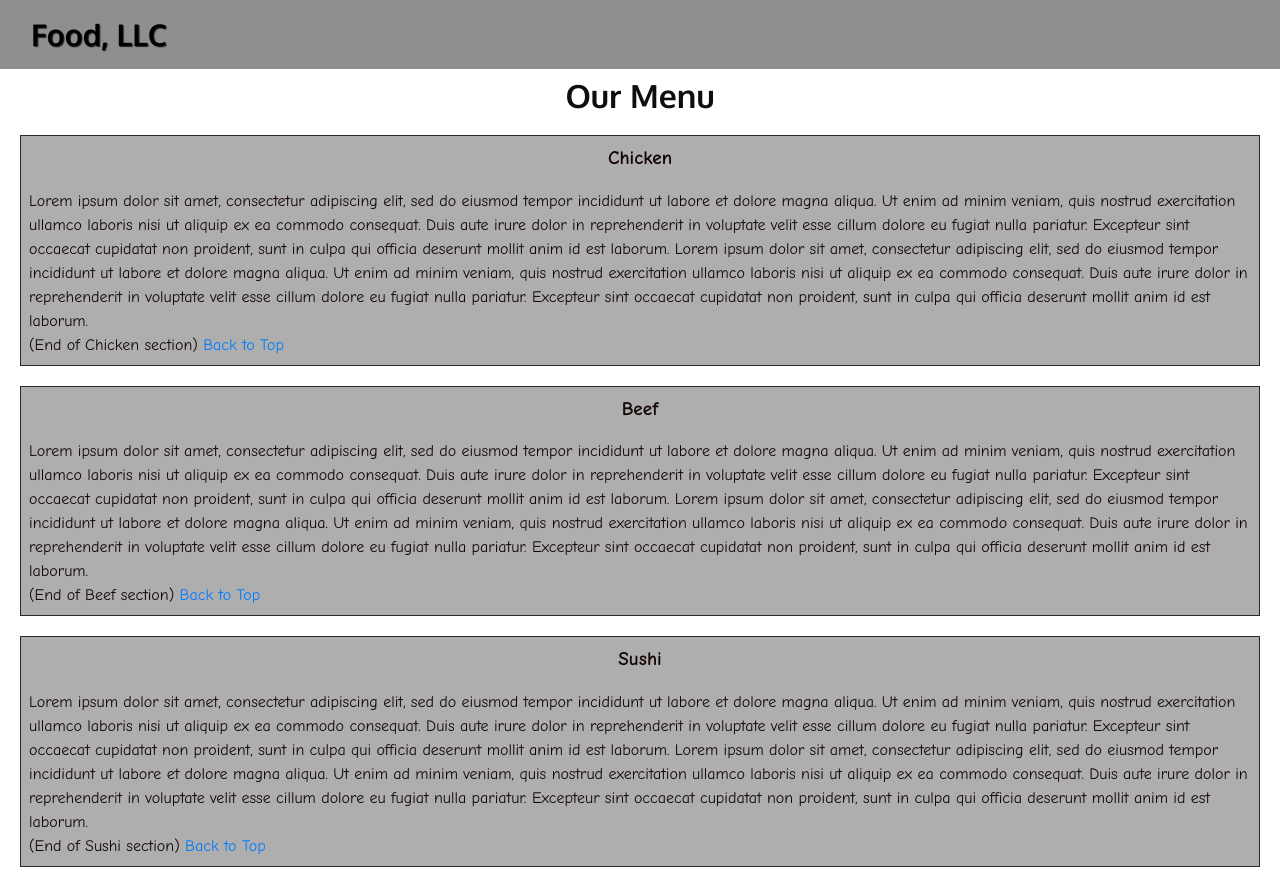
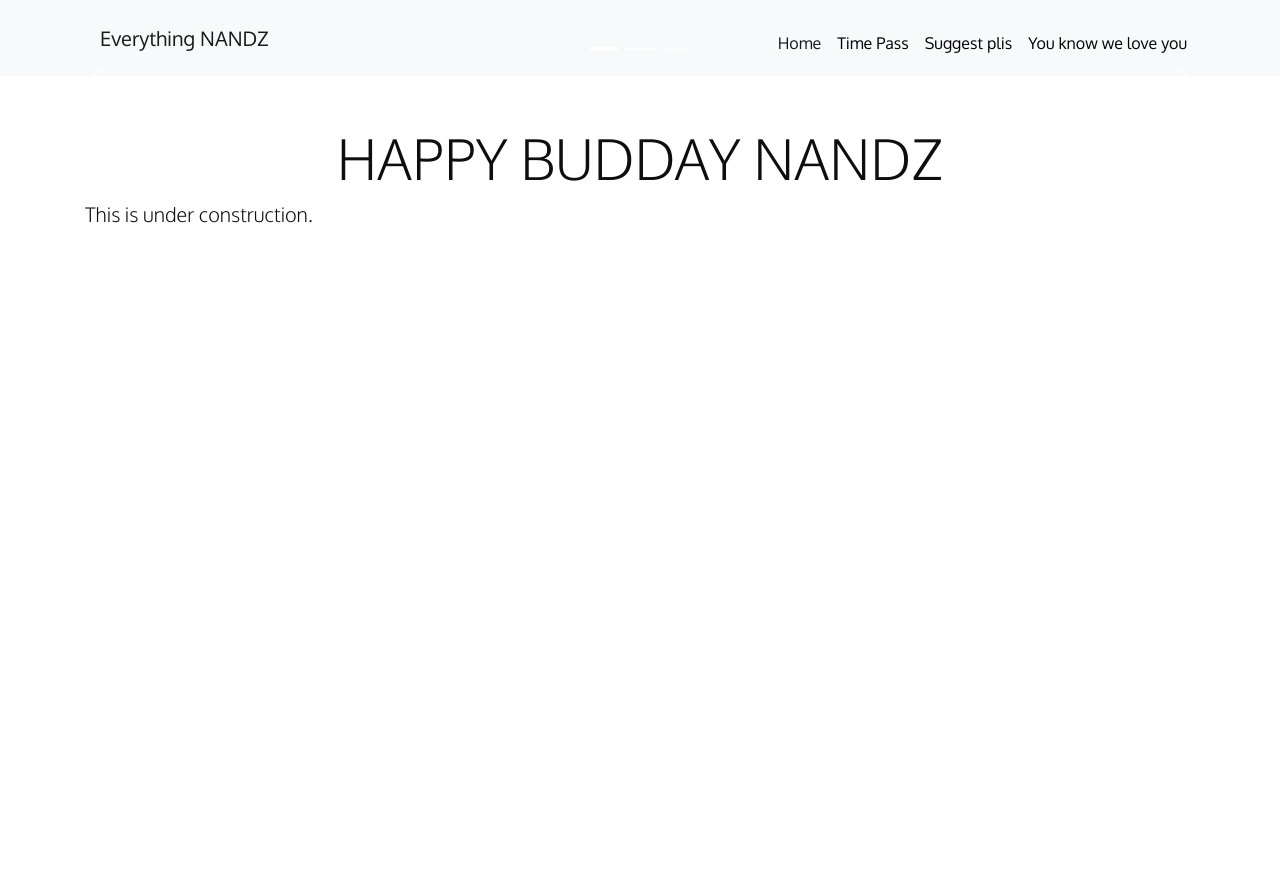
Before and after one commit to glitched-shadeslayer/surprise, a plain HTML site: page index.html in a window 1280 px wide. After the commit the page ends 800 px from the top, so only its background shows below. Drawn offline with Linux system fonts and the light colour scheme; grey boxes are pictures that could not be loaded.

Commit message:
Update index.html

```diff
--- a/index.html
+++ b/index.html
@@ -4,69 +4,89 @@
     <meta charset="utf-8">
     <meta http-equiv="X-UA-Compatible" content="IE=edge">
     <meta name="viewport" content="width=device-width, initial-scale=1">
-    <title>Food, LLC</title>
+    <title>Everything NANDZ</title>
     <link rel="stylesheet" href="css/bootstrap.min.css">
     <link rel="stylesheet" href="css/style.css">
     <link href='https://fonts.googleapis.com/css?family=Oxygen:400,300,700' rel='stylesheet' type='text/css'>
     <link href='https://fonts.googleapis.com/css?family=Lora' rel='stylesheet' type='text/css'>
   </head>
 <body>
-  <header class="header-nav">
-    <nav class="navbar navbar-expand-lg navbar-light">
-      <a class="navbar-brand" href="index.html"><h1>Food, LLC</h1></a>
-      <button class="navbar-toggler" type="button" data-toggle="collapse" data-target="#navbarSupportedContent" aria-controls="navbarSupportedContent" aria-expanded="false" aria-label="Toggle navigation">
+  <!-- Navigation -->
+<nav class="navbar navbar-expand-lg navbar-light bg-light">
+  <div class="container">
+    <a class="navbar-brand" href="index.html">Everything NANDZ</a>
+    <button class="navbar-toggler" type="button" data-toggle="collapse" data-target="#navbarResponsive" aria-controls="navbarResponsive" aria-expanded="false" aria-label="Toggle navigation">
           <span class="navbar-toggler-icon"></span>
         </button>
-
-      <div class="collapse navbar-collapse custom-menu visible-xs" id="navbarSupportedContent">
-        <ul class="navbar-nav mr-auto">
-          <li class="nav-item">
-            <a class="nav-link" href="#Chicken">Chicken</a>
+    <div class="collapse navbar-collapse" id="navbarResponsive">
+      <ul class="navbar-nav ml-auto">
+        <li class="nav-item active">
+          <a class="nav-link" href="index.html">Home
+                <span class="sr-only">(current)</span>
+              </a>
         </li>
         <li class="nav-item">
-            <a class="nav-link" href="#Beef">Beef</a>
+          <a class="nav-link" href="#">Time Pass</a>
         </li>
         <li class="nav-item">
-            <a class="nav-link" href="#Sushi">Sushi</a>
+          <a class="nav-link" href="#">Suggest plis</a>
+        </li>
+        <li class="nav-item">
+          <a class="nav-link" href="https://www.youtube.com/watch?v=dQw4w9WgXcQ" target="_blank">You know we love you</a>
         </li>
       </ul>
     </div>
+  </div>
 </nav>
+
+<header>
+  <div id="carouselExampleIndicators" class="carousel slide" data-ride="carousel">
+    <ol class="carousel-indicators">
+      <li data-target="#carouselExampleIndicators" data-slide-to="0" class="active"></li>
+      <li data-target="#carouselExampleIndicators" data-slide-to="1"></li>
+      <li data-target="#carouselExampleIndicators" data-slide-to="2"></li>
+    </ol>
+    <div class="carousel-inner" role="listbox">
+      <!-- Slide One - Set the background image for this slide in the line below -->
+      <div class="carousel-item active" style="background-image: url('https://source.unsplash.com/LAaSoL0LrYs/1920x1080')">
+        <div class="carousel-caption d-none d-md-block">
+          <h2 class="display-4">First Slide</h2>
+          <p class="lead">This is a description for the first slide.</p>
+        </div>
+      </div>
+      <!-- Slide Two - Set the background image for this slide in the line below -->
+      <div class="carousel-item" style="background-image: url('https://source.unsplash.com/bF2vsubyHcQ/1920x1080')">
+        <div class="carousel-caption d-none d-md-block">
+          <h2 class="display-4">Second Slide</h2>
+          <p class="lead">This is a description for the second slide.</p>
+        </div>
+      </div>
+      <!-- Slide Three - Set the background image for this slide in the line below -->
+      <div class="carousel-item" style="background-image: url('https://source.unsplash.com/szFUQoyvrxM/1920x1080')">
+        <div class="carousel-caption d-none d-md-block">
+          <h2 class="display-4">Third Slide</h2>
+          <p class="lead">This is a description for the third slide.</p>
+        </div>
+      </div>
+    </div>
+    <a class="carousel-control-prev" href="#carouselExampleIndicators" role="button" data-slide="prev">
+          <span class="carousel-control-prev-icon" aria-hidden="true"></span>
+          <span class="sr-only">Previous</span>
+        </a>
+    <a class="carousel-control-next" href="#carouselExampleIndicators" role="button" data-slide="next">
+          <span class="carousel-control-next-icon" aria-hidden="true"></span>
+          <span class="sr-only">Next</span>
+        </a>
+  </div>
 </header>
 
-  <div id="main">
-    <h2 class="text-center">Our Menu</h2>
-    <section id="Chicken" class="col-xs-12"><p class="text-center">Chicken</p>Lorem ipsum dolor sit amet, consectetur adipiscing elit, sed do eiusmod tempor incididunt ut
-    labore et dolore magna aliqua. Ut enim ad minim veniam, quis nostrud exercitation ullamco laboris nisi ut aliquip ex ea commodo
-    consequat. Duis aute irure dolor in reprehenderit in voluptate velit esse cillum dolore eu fugiat nulla pariatur. Excepteur sint
-    occaecat cupidatat non proident, sunt in culpa qui officia deserunt mollit anim id est laborum.
-    Lorem ipsum dolor sit amet, consectetur adipiscing elit, sed do eiusmod tempor incididunt ut
-    labore et dolore magna aliqua. Ut enim ad minim veniam, quis nostrud exercitation ullamco laboris nisi ut aliquip ex ea commodo
-    consequat. Duis aute irure dolor in reprehenderit in voluptate velit esse cillum dolore eu fugiat nulla pariatur. Excepteur sint
-    occaecat cupidatat non proident, sunt in culpa qui officia deserunt mollit anim id est laborum.
-    <div>(End of Chicken section) <a href="index.html">Back to Top</a></div>
+<!-- Page Content -->
+<section class="py-5">
+  <div class="container">
+    <h1 class="display-4 text-center">HAPPY BUDDAY NANDZ</h1>
+    <p class="lead">This is under construction.</p>
+  </div>
 </section>
-    <section id="Beef" class="col-xs-12"><p class="text-center">Beef</p>Lorem ipsum dolor sit amet, consectetur adipiscing elit, sed do eiusmod tempor incididunt ut
-      labore et dolore magna aliqua. Ut enim ad minim veniam, quis nostrud exercitation ullamco laboris nisi ut aliquip ex ea commodo
-      consequat. Duis aute irure dolor in reprehenderit in voluptate velit esse cillum dolore eu fugiat nulla pariatur. Excepteur sint
-      occaecat cupidatat non proident, sunt in culpa qui officia deserunt mollit anim id est laborum.
-      Lorem ipsum dolor sit amet, consectetur adipiscing elit, sed do eiusmod tempor incididunt ut
-      labore et dolore magna aliqua. Ut enim ad minim veniam, quis nostrud exercitation ullamco laboris nisi ut aliquip ex ea commodo
-      consequat. Duis aute irure dolor in reprehenderit in voluptate velit esse cillum dolore eu fugiat nulla pariatur. Excepteur sint
-      occaecat cupidatat non proident, sunt in culpa qui officia deserunt mollit anim id est laborum.
-      <div>(End of Beef section) <a href="index.html">Back to Top</a></div>
-    </section>
-    <section id="Sushi" class="col-xs-12"><p class="text-center">Sushi</p>Lorem ipsum dolor sit amet, consectetur adipiscing elit, sed do eiusmod tempor incididunt ut
-      labore et dolore magna aliqua. Ut enim ad minim veniam, quis nostrud exercitation ullamco laboris nisi ut aliquip ex ea commodo
-      consequat. Duis aute irure dolor in reprehenderit in voluptate velit esse cillum dolore eu fugiat nulla pariatur. Excepteur sint
-      occaecat cupidatat non proident, sunt in culpa qui officia deserunt mollit anim id est laborum.
-      Lorem ipsum dolor sit amet, consectetur adipiscing elit, sed do eiusmod tempor incididunt ut
-      labore et dolore magna aliqua. Ut enim ad minim veniam, quis nostrud exercitation ullamco laboris nisi ut aliquip ex ea commodo
-      consequat. Duis aute irure dolor in reprehenderit in voluptate velit esse cillum dolore eu fugiat nulla pariatur. Excepteur sint
-      occaecat cupidatat non proident, sunt in culpa qui officia deserunt mollit anim id est laborum.
-      <div>(End of Sushi section) <a href="index.html">Back to Top</a></div>
-    </section>
-  </div><!-- End of #main-content -->
 
 
   <!-- jQuery (Bootstrap JS plugins depend on it) -->
```
Lines whose indentation alone changed are shown as unchanged.
